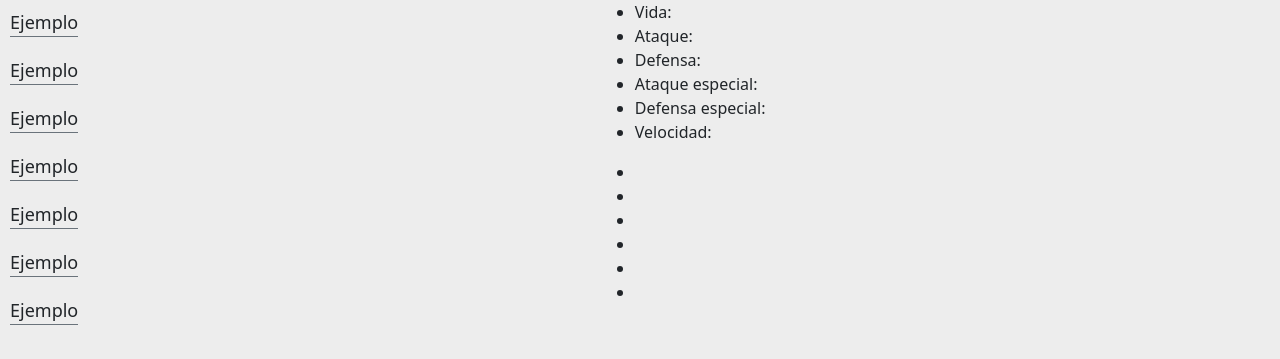
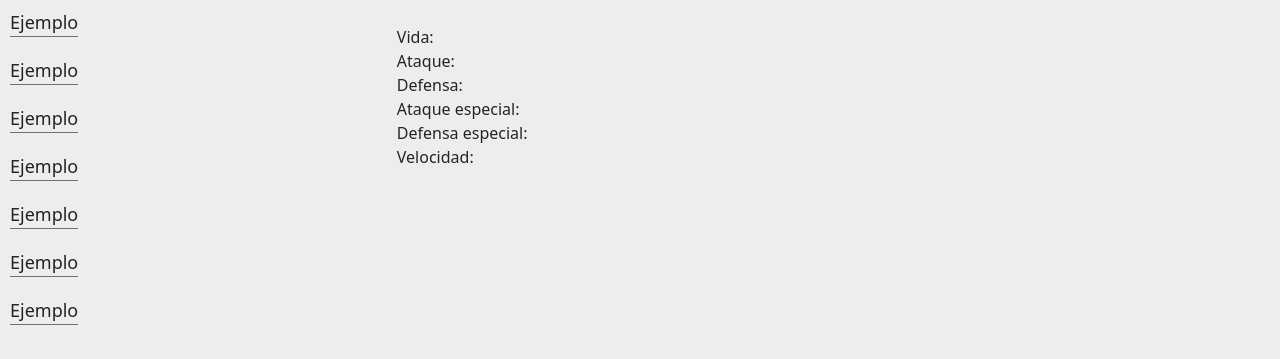
Before and after one commit to lucasdgnzlz/pokedex-v2, a website: page index.html in a window 1280 px wide. Shown: the part 207-566 px from the top of the page. Drawn offline with nearby package versions, Linux system fonts and the light colour scheme.

Commit message:
Modifica estilos de los elementos de las stats

```diff
--- a/src/index.css
+++ b/src/index.css
@@ -101,6 +101,18 @@ header {
   height: 80%;
   width: 60%;
 }
+.contenedor-stats-pokemon {
+  display: flex;
+  flex-direction: row;
+  justify-content: space-around;
+  width: 90%;
+  margin: 25px 0;
+}
+.lista-stats,
+.lista-respuestas-stats {
+  list-style: none;
+  padding-left: 0%;
+}
 
 #oculto {
   display: none;
```
